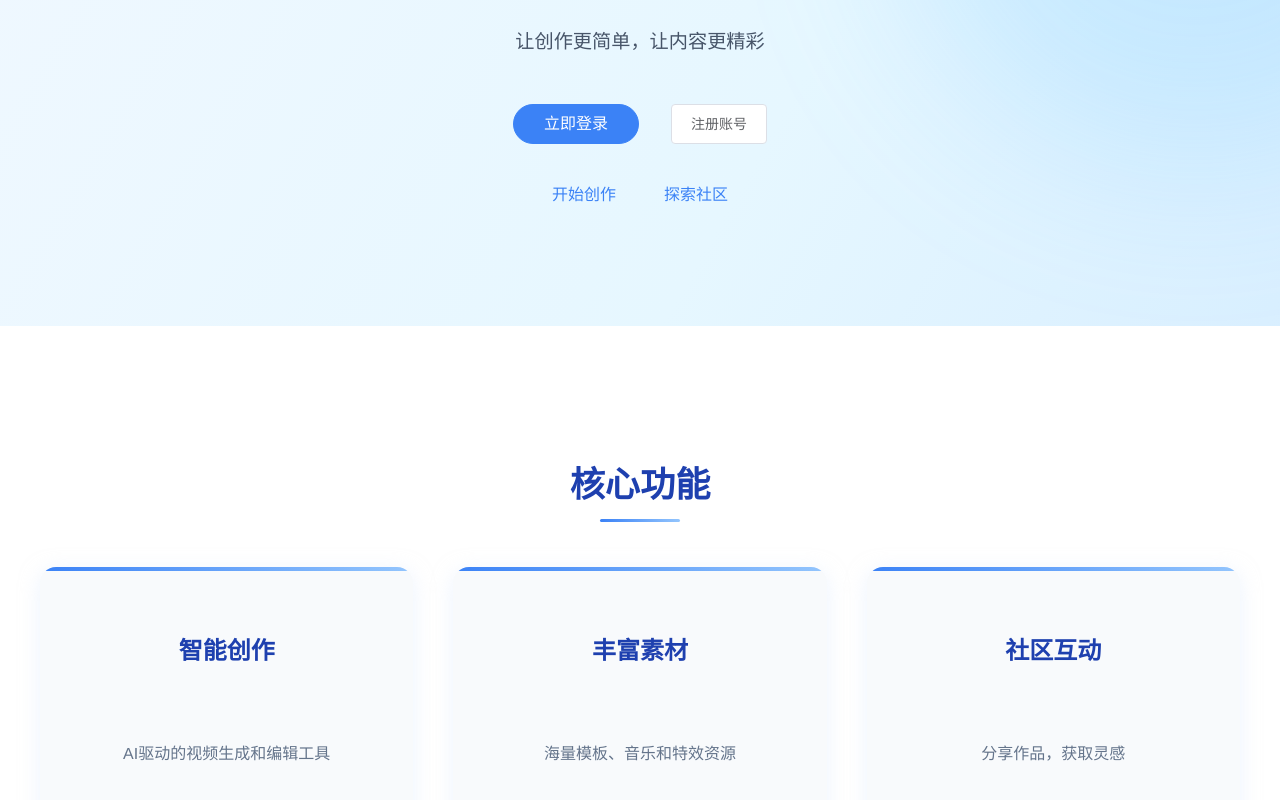
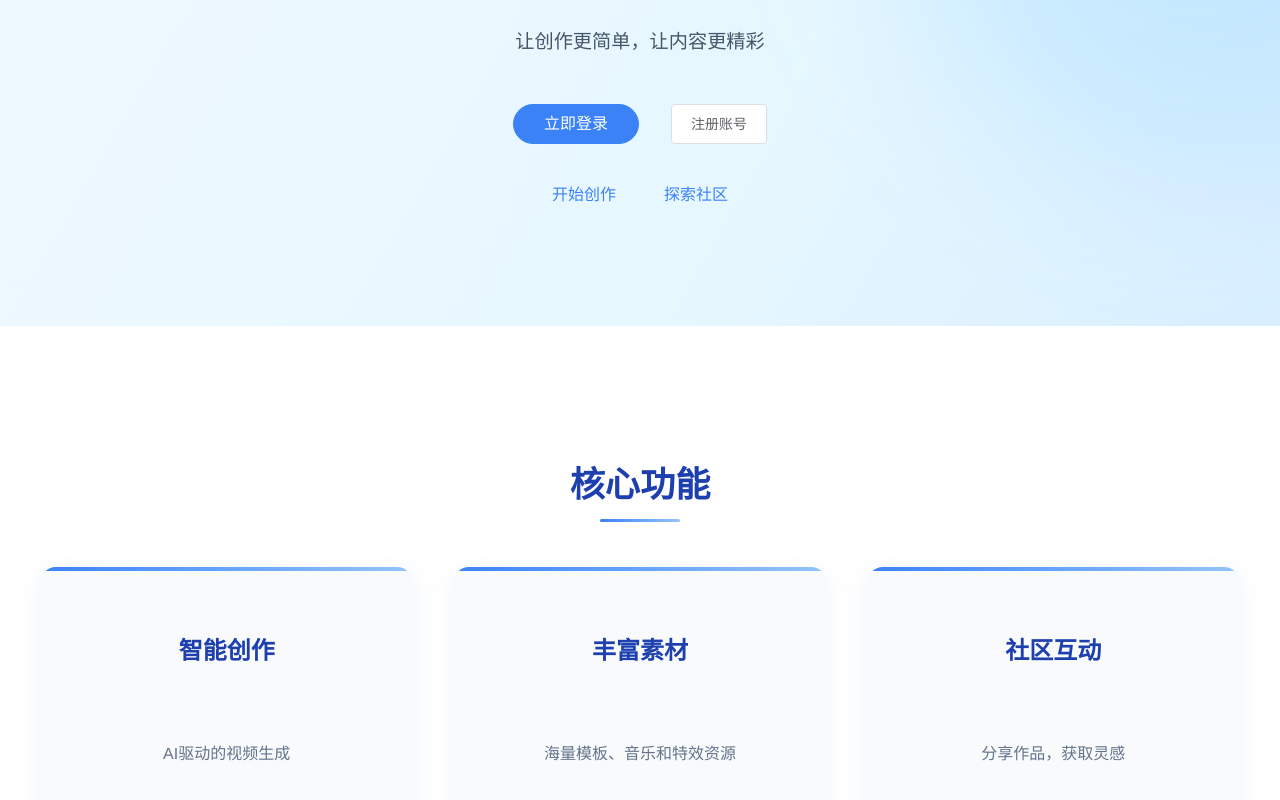
Before and after one commit to yyyl12138/video-creation-platform, a Vue app in the folder frontend/: page /home in a window 1280 px wide. Shown: the part 222-1022 px from the top of the page. Built offline with nearby package versions, Linux system fonts and the light colour scheme.

Commit message:
前端：优化Home.vue组件

```diff
--- a/frontend/src/views/Home.vue
+++ b/frontend/src/views/Home.vue
@@ -26,7 +26,7 @@
           <template #header>
             <h3>智能创作</h3>
           </template>
-          <p>AI驱动的视频生成和编辑工具</p>
+          <p>AI驱动的视频生成</p>
         </el-card>
 
         <el-card class="feature-card">
```
